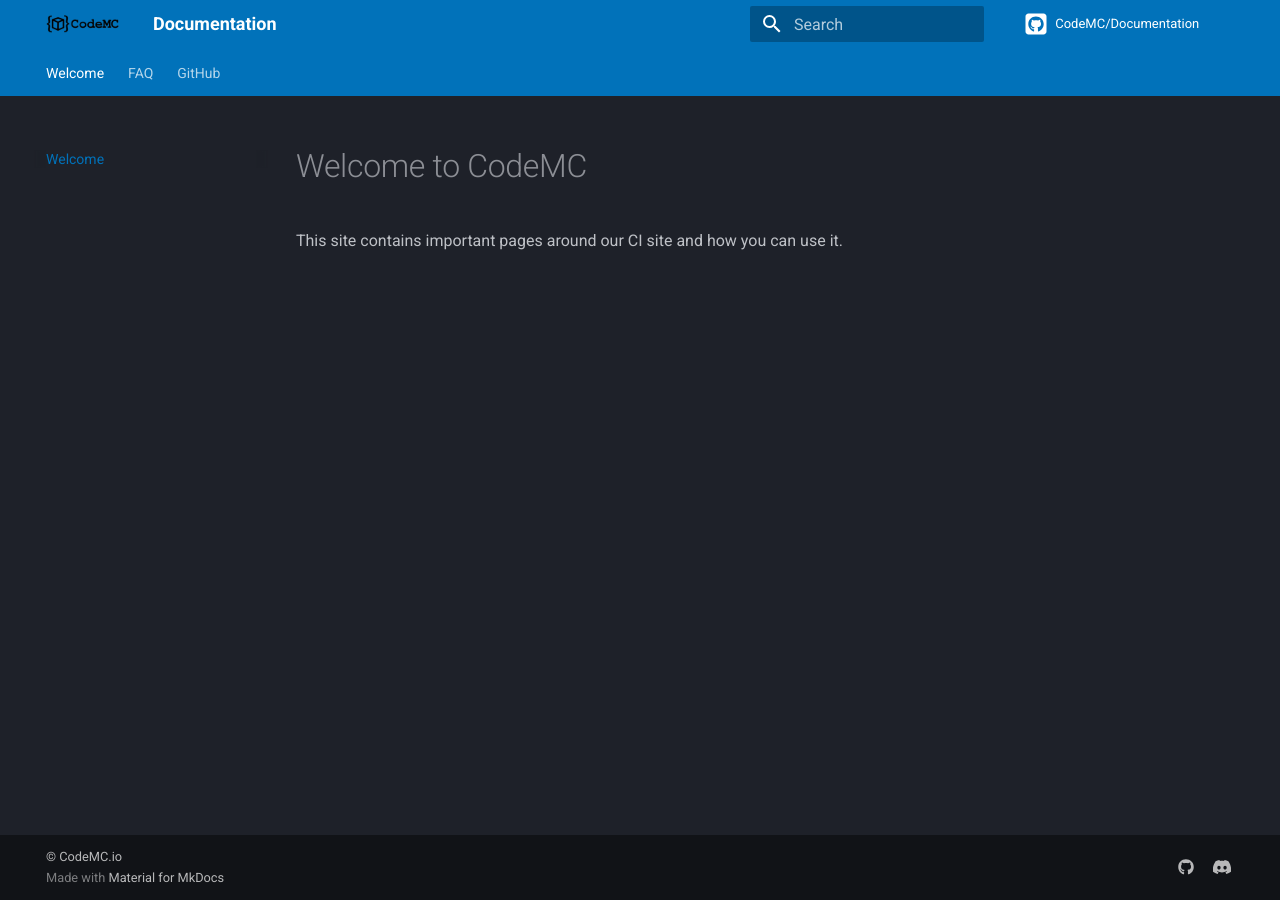
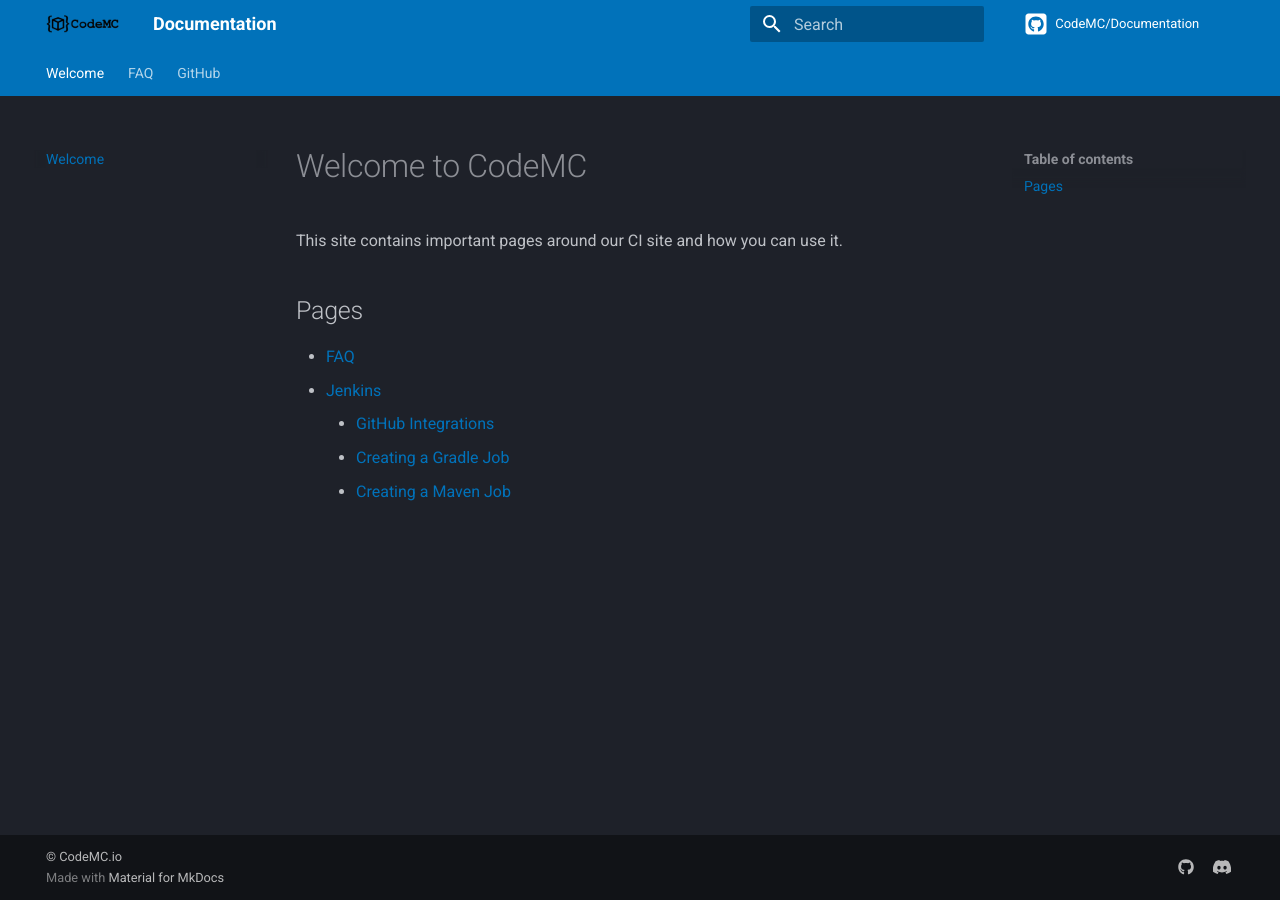
Before and after one commit to CodeMC/Documentation, an MkDocs documentation site: the page built from docs/index.md, in a window 1280 px wide. Built offline with MkDocs 1.6.1 and Material for MkDocs 9.7.7, drawn with Linux system fonts in a browser that asks for light colours; comment, search, counter and statistics services are not loaded.

Commit message:
Update index.md

```diff
--- a/docs/index.md
+++ b/docs/index.md
@@ -1,2 +1,10 @@
 # Welcome to CodeMC
 This site contains important pages around our CI site and how you can use it.
+
+## Pages
+
+- [FAQ](faq)
+- [Jenkins](jenkins)
+    - [GitHub Integrations](jenkins/github-integration)
+    - [Creating a Gradle Job](jenkins/gradle)
+    - [Creating a Maven Job](jenkins/maven)
```
